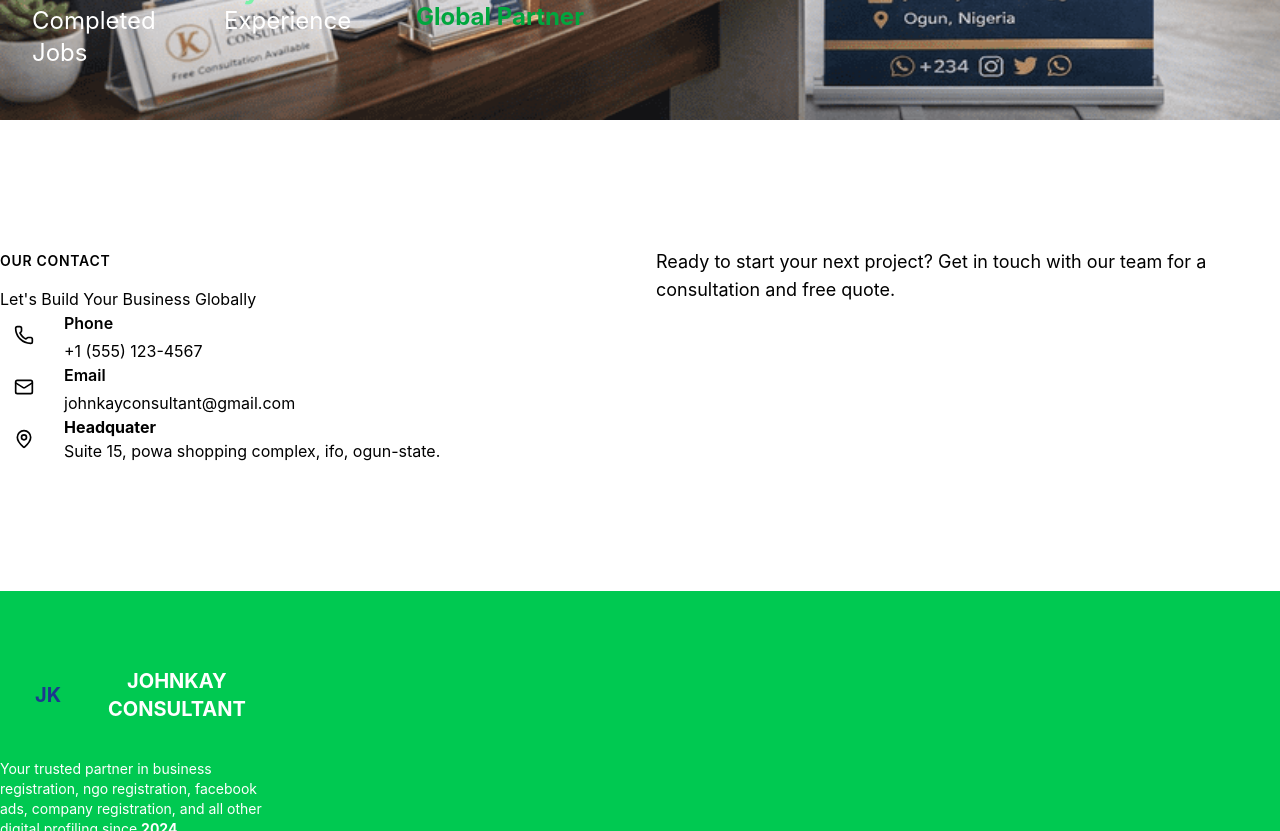
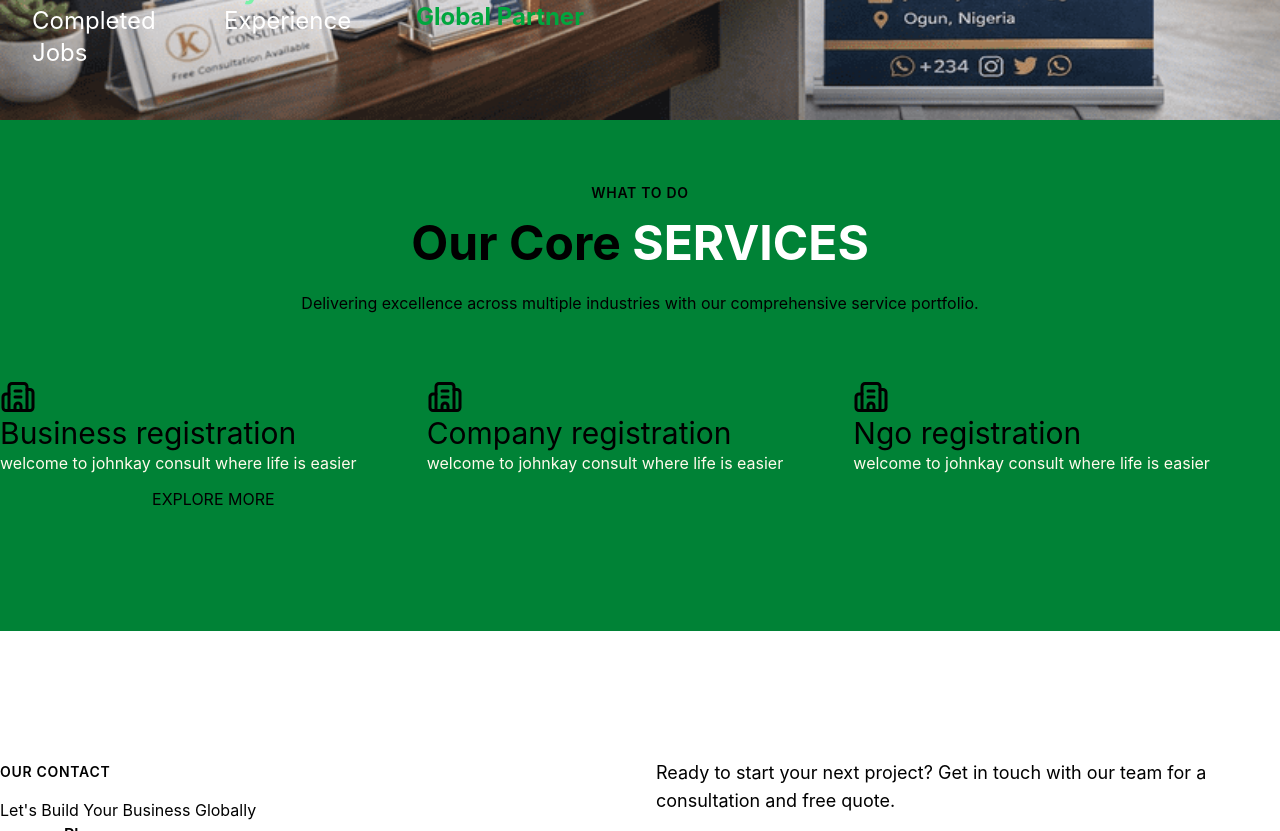
Before and after one commit to johnkayconsultant/JOHNKAY-CAC-WEBSITE, a React (Vite) app: page / in a window 1280 px wide. Shown: the part 680-1511 px from the top of the page. Built offline with nearby package versions, Linux system fonts and the light colour scheme.

Commit message:
update about

```diff
--- a/src/assets/Components/Pages/About.tsx
+++ b/src/assets/Components/Pages/About.tsx
@@ -126,7 +126,7 @@ Driven by integrity, professionalism, and customer satisfaction, Johnkay Consult
                         <h1>Let Work Together</h1>
                         <p>Working with us will be a best idea and a good innovation, quality job will be delivered by <b>JOHNKAY CONSULTANT</b></p>
                         <Link to="/services">
-                        <button className="py-3 bg-yellow-300 hover:cursor rounded-full w-40 h-20">services</button>
+                        <button className="py- bg-blue-500 hover:cursor rounded-xl w-40 h-12">services</button>
                         </Link>
                       </div>
 
--- a/src/assets/Components/Pages/Home.tsx
+++ b/src/assets/Components/Pages/Home.tsx
@@ -3,6 +3,7 @@ import HeroSection from "@/components/HeroSection";
 import Footer from "@/components/Footer";
 // import Contact from "./Contact";
 import ContactSection from "@/components/ContactSection";
+import SectionPreview from "@/components/SectionPreview";
 
 const Home=()=> {
 
@@ -10,8 +11,10 @@ const Home=()=> {
         <div className="bg-background min-h-screen">
     <Header/>
     <HeroSection/>
+    <SectionPreview/>
     <ContactSection/>
     <Footer/>
+
     {/* <Contact/> */}
 
 
--- a/src/components/SectionPreview.tsx
+++ b/src/components/SectionPreview.tsx
@@ -9,12 +9,12 @@ const sectionFeatures= [{
     },
     {
     icon: Building2,
-    title: "Business registration",
+    title: "Company registration",
     description: "welcome to johnkay consult where life is easier"
     },
     {
     icon: Building2,
-    title: "Business registration",
+    title: "Ngo registration",
     description: "welcome to johnkay consult where life is easier"
 
 },
@@ -25,11 +25,36 @@ const sectionFeatures= [{
 
 const SectionPreview =()=>{
     return(
-            <section className="py-24 bg-background">
+            <section className="py-15 bg-green-700">
                 <div className="container-section">
                     {/* the section header */}
                     <div className="text-center mb-16 mx-auto">
-                        <span>What to do</span>
+                        <span className="inline-block text-amber font-semibold text-sm uppercase tracking-wider mb-4">What to do</span>
+                        <h2 className="text-3xl sm:text-4xl lg:text-5xl font-bold text-foreground mb-6">Our Core {" "} <span className="text-white">SERVICES</span></h2>
+                        <p>Delivering excellence across multiple industries with our comprehensive service portfolio.</p>
+                    </div>
+                    <div className="rounded-full grid md:grid-cols-3 mb-12 gap 8">
+                        {sectionFeatures.map((Features)=>(
+                            <div
+                            key= {Features.title}
+                            className="items-center"
+                            >
+                            <div>
+                            <Features.icon className="w-9 h-9 text-accent-foreground"/>
+                            </div>
+                            <h3 className="text-3xl font bold">{Features.title}</h3>
+                            <p className='text-amber-50'>{Features.description}</p>
+                            </div>
+                        ))}
+
+                        {/* CTA button */}
+                        <section className="text-center py-3">
+                            <Link to="/Services">
+                            <button className="px-16">EXPLORE MORE</button>
+                            </Link>
+
+
+                        </section>
 
                     </div>
 
```
